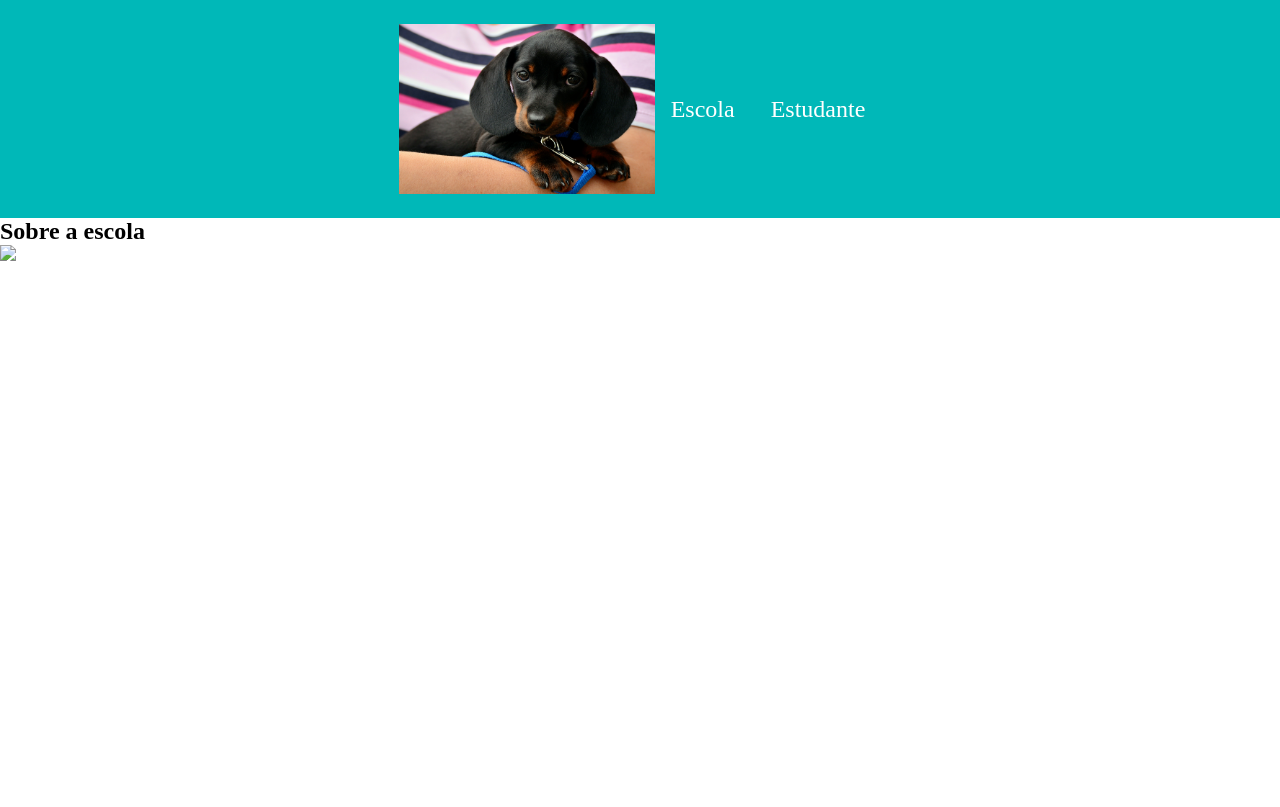
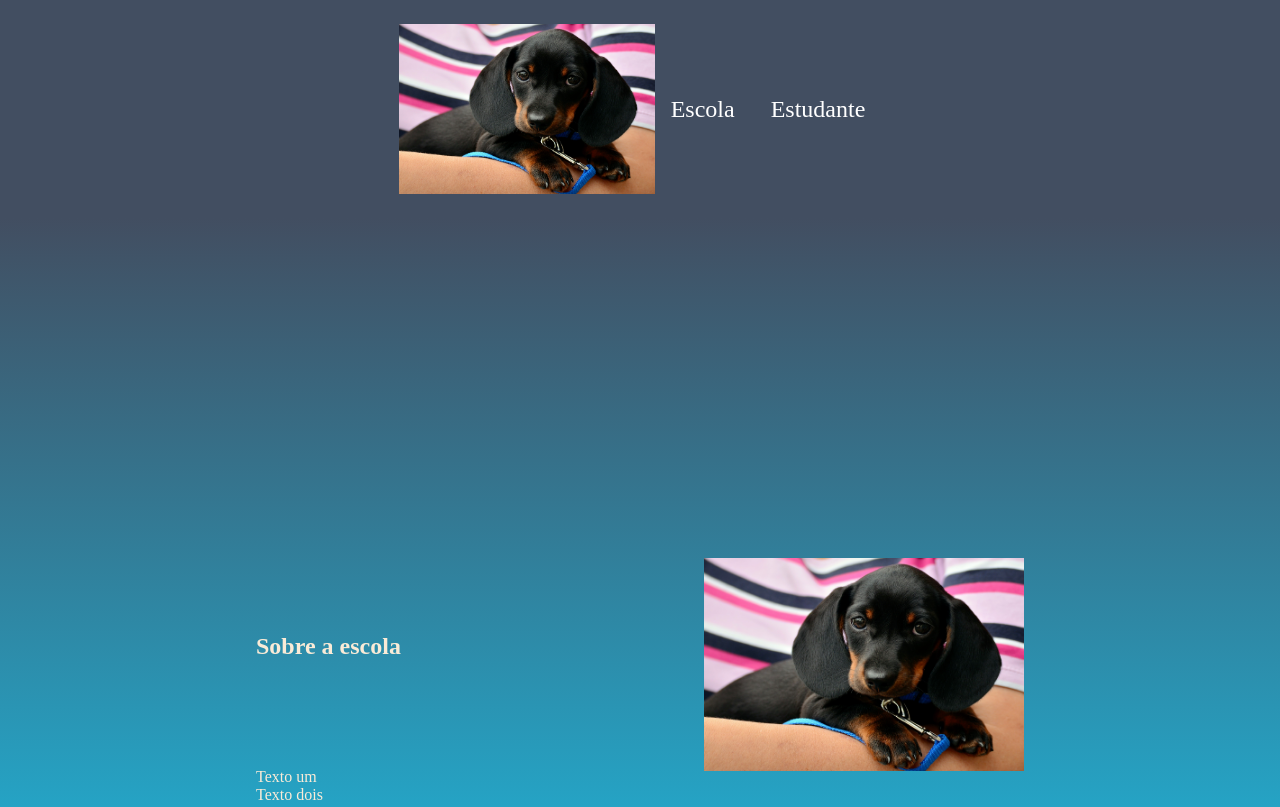
Before and after one commit to maria123fyfy/2b, a plain HTML site: page index.html in a window 1280 px wide. Shown: the top 807 px of the page. Drawn offline with Linux system fonts and the light colour scheme.

Commit message:
Add files via upload

```diff
--- a/index.html
+++ b/index.html
@@ -15,10 +15,12 @@
         </header>
 
         <section class="escola">
+            <div class="escola-div-conteudo">
             <h2 class="escola-titulo">Sobre a escola</h2>
-            <p class="escola-texto-um"></p>
-            <p class="escola-texto-dois"></p>
-            <img class="escola-imagem" src=" " alt=" ">
+            <p class="escola-texto-um">Texto um</p>
+            <p class="escola-texto-dois">Texto dois</p>
+            </div>
+            <img class="escola-imagem" src="imagem.png" alt=" ">
         </section>
 
     </body>
--- a/style.css
+++ b/style.css
@@ -4,12 +4,13 @@
 }*
 
 .cabecalho{
-    background-color:rgb(0, 184, 184);
+    background-color:#424e61;
     color: rgb(255, 255, 255);
     display: flex ;
     justify-content: center;
     align-items: center;
     padding: 24px 0;
+
 }
 
 .cabecalho-imagem{
@@ -21,3 +22,24 @@
     margin: 0 16px;
     font-size: 24px;
 }
+
+.escola-imagem{
+    width: 25%
+}
+
+.escola{
+    background-image: linear-gradient(#424e61,#16cff8);
+    color:antiquewhite;
+    display:flex;
+    justify-content: center;
+    align-items: center;
+    padding: 24% 0;
+}
+
+.escola-div-conteudo{
+    width: 35%;
+}
+
+.escola-titulo{
+    padding: 24% 0;
+}
```
